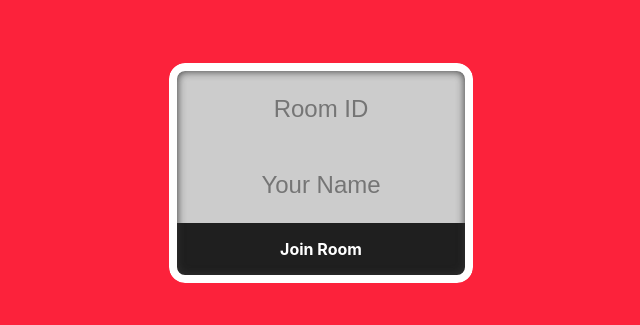
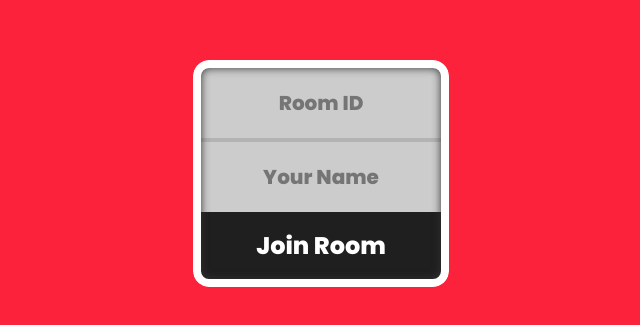
Before and after one commit to codicate/catcher-game, a React (Create React App) app: page /catcher-game/join in a window 1280 px wide. Shown: the part 227-552 px from the top of the page, without its empty margins (319-959 px from the left). Built offline with nearby package versions, Linux system fonts and the light colour scheme.

Commit message:
style fix and font

```diff
--- a/public/index.html
+++ b/public/index.html
@@ -12,6 +12,8 @@
 
   <title>Catcher in the Rye Board Game</title>
 
+  <link rel="preconnect" href="https://fonts.gstatic.com">
+  <link href="https://fonts.googleapis.com/css2?family=Poppins:wght@800&display=swap" rel="stylesheet">
   <link href="https://fonts.googleapis.com/icon?family=Material+Icons" rel="stylesheet">
 </head>
 
--- a/src/App.scss
+++ b/src/App.scss
@@ -4,6 +4,8 @@
   box-sizing: border-box;
   margin: 0;
   padding: 0;
+
+  font-family: inherit;
 }
 
 #root {
@@ -15,7 +17,6 @@
 
 a,
 button {
-  font-family: inherit;
   color: inherit;
 
   text-decoration: none;
--- a/src/app/roomSlice.ts
+++ b/src/app/roomSlice.ts
@@ -35,6 +35,7 @@
 
 export const createRoom = createAsyncThunk(
   'room/createRoom',
+
   async (input: {
     roomName: string;
     name: string;
@@ -66,6 +67,7 @@
 
 export const joinRoom = createAsyncThunk(
   'room/joinRoom',
+
   async (input: {
     roomId: string;
     playerName: string;
@@ -74,9 +76,18 @@
       const roomDoc = doc(firestore, 'rooms', input.roomId);
       const roomSnapshot = await getDoc(roomDoc);
 
-      if (roomSnapshot.exists()) {
+      if (!roomSnapshot.exists()) {
+        alert('Room not Found');
+        return initialState;
+      }
+
       const roomData = roomSnapshot.data() as Room;
       console.log("Room data:", roomData);
+
+      if (roomData.players.length >= 8) {
+        alert('Room Full');
+        return initialState;
+      }
 
       await setDoc(roomDoc, {
         ...roomData,
@@ -87,10 +98,7 @@
       });
 
       return roomData;
-      } else {
-        alert('Room not Found');
-        return initialState;
-      }
+
     } catch (err) {
       console.error(err);
       return rejectWithValue(err.response.data);
--- a/src/components/Button.module.scss
+++ b/src/components/Button.module.scss
@@ -1,12 +1,14 @@
+@import "/src/styles/variables";
+
 .button {
   padding: 1rem 0;
-  font-size: 1rem;
-  background-color: hsl(0, 0%, 12%);
+  font-size: 1.5rem;
+  background-color: $black;
   color: white;
   font-weight: bold;
   border: none;
 
   &:hover {
-    background-color: hsl(0, 0%, 18%);
+    background-color: $black-lighten;
   }
 }
--- a/src/components/Form/Input.module.scss
+++ b/src/components/Form/Input.module.scss
@@ -1,17 +1,20 @@
 $sub-color: grey;
 $main-color: black;
 
+.group {
+
   input,
   textarea {
-  padding: 1em 3em;
+    padding: 1em 2em;
     text-align: center;
     background: hsl(0, 0%, 80%);
     color: $sub-color;
-  font-size: 1.5em;
+    font-size: 1.25em;
     display: block;
     width: 12em;
     border: none;
     border-radius: 0;
+  }
 
   &:not(:last-of-type) {
     border-bottom: .25em solid hsl(0, 0%, 70%);
--- a/src/index.css
+++ b/src/index.css
@@ -2,7 +2,7 @@
 
 body {
   margin: 0;
-  font-family: -apple-system, BlinkMacSystemFont, 'Segoe UI', 'Roboto', 'Oxygen',
+  font-family: 'Poppins', -apple-system, BlinkMacSystemFont, 'Segoe UI', 'Roboto', 'Oxygen',
     'Ubuntu', 'Cantarell', 'Fira Sans', 'Droid Sans', 'Helvetica Neue',
     sans-serif;
   -webkit-font-smoothing: antialiased;
--- a/src/styles/_variables.scss
+++ b/src/styles/_variables.scss
@@ -6,3 +6,5 @@
 $yellow-lighten: hsl(45, 99%, 52%);
 $green: hsl(102, 59%, 44%);
 $green-lighten: hsl(99, 54%, 48%);
+$black: hsl(0, 0%, 12%);
+$black-lighten: hsl(0, 0%, 18%);
```
Lines whose indentation alone changed are shown as unchanged.
